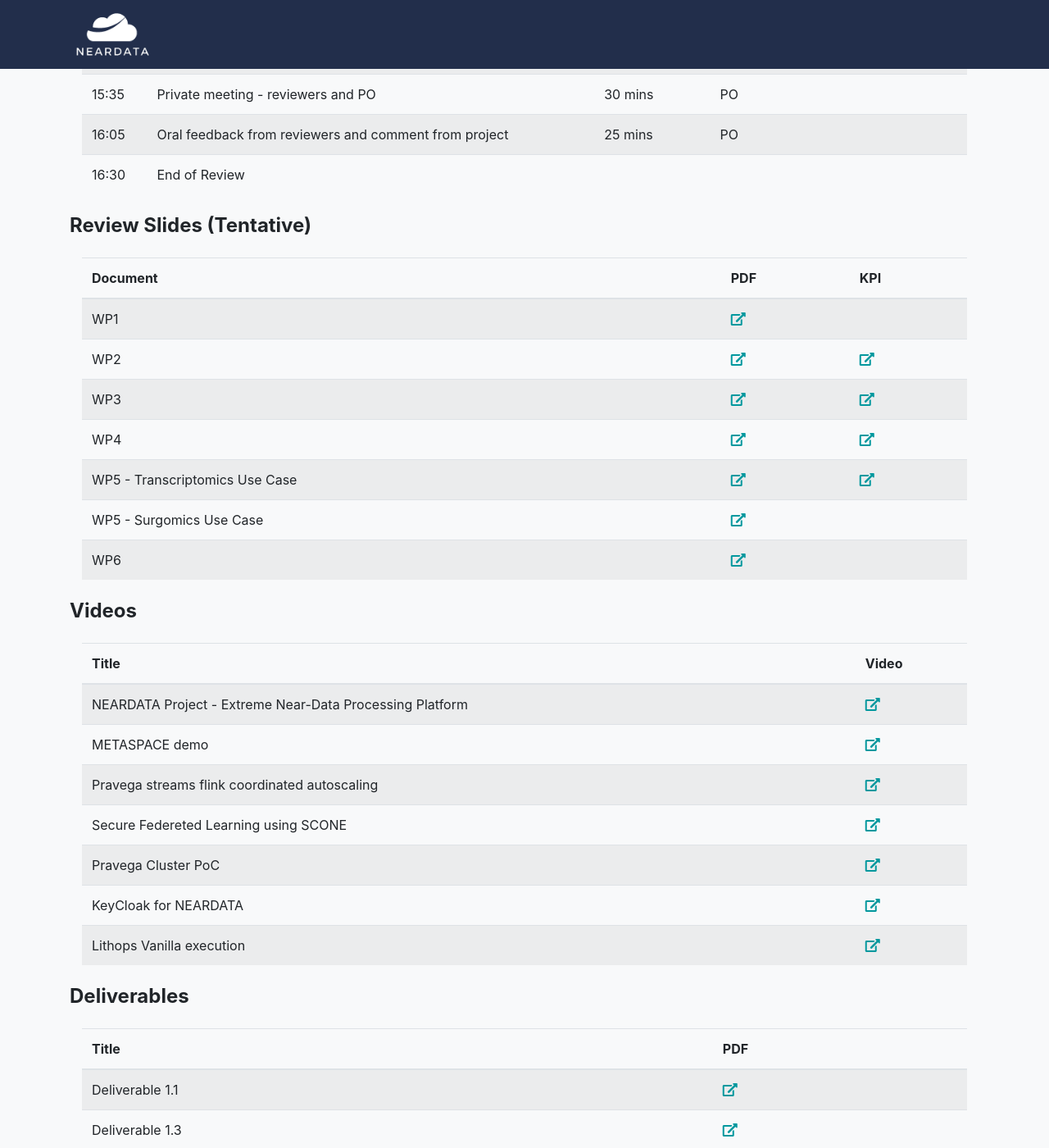
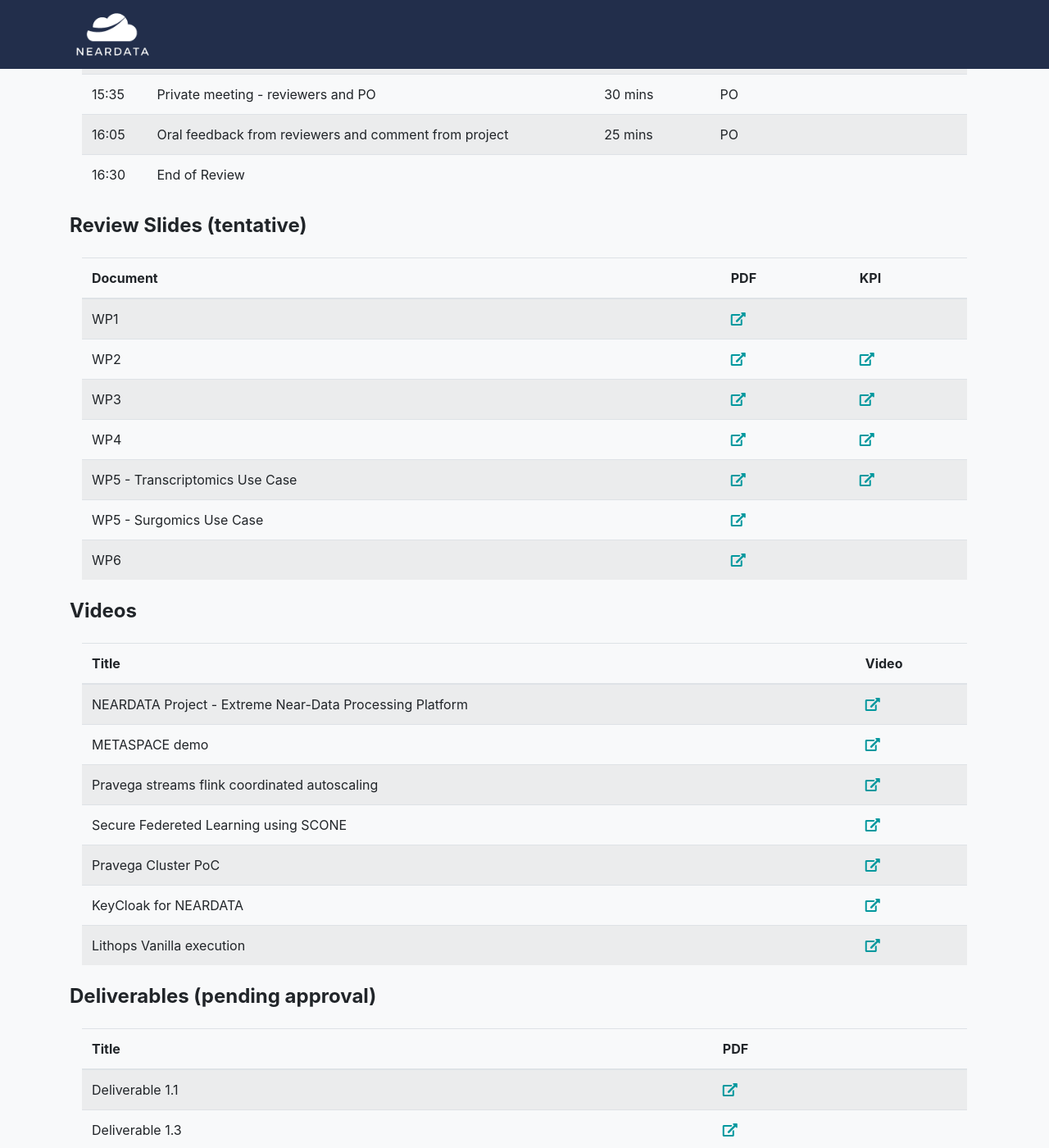
Before and after one commit to neardata-eu/neardata-eu.github.io, a Jekyll site: the page built from review.md, in a window 1280 px wide and 1400 px high, scrolled down 1582 px. Shown: the whole window at 82% size. Built offline with Jekyll 4.4.1, drawn with Linux system fonts in a browser that asks for light colours; some web fonts are replaced; some of the changed text lies outside the part shown.

Commit message:
change review

```diff
--- a/_data/sitetext.yml
+++ b/_data/sitetext.yml
@@ -125,6 +125,8 @@ results:
       link: "https://arxiv.org/pdf/2402.19340"
     - title: "Exploiting inherent elasticity of serverless in algorithms with unbalanced and irregular workloads"
       link: "https://doi.org/10.1016/j.jpdc.2024.104891"
+    - title: "Serverless End Game: Disaggregation enabling Transparency"
+      url: "https://dl.acm.org/doi/10.1145/3642977.3652094"
 
 
 publications:
--- a/_includes/results.html
+++ b/_includes/results.html
@@ -19,6 +19,7 @@
                   </div>
             </div>
             {% endfor %}
+            <i>* Deliverables pending approval</i>
         </div>
         <hr class="light pb-5">
         <div class="row">
--- a/review.md
+++ b/review.md
@@ -41,7 +41,7 @@ __Chair__: Pedro García López (Coordinator)
 	</table>
 </div>
 
-#### Review Slides (Tentative)
+#### Review Slides (tentative)
 <div class="col-lg-12 text-center mt-4 mb-4">
 	<table class="table table-striped" style="text-align: left">
 		<thead>
@@ -86,7 +86,7 @@ __Chair__: Pedro García López (Coordinator)
 </div>
 
 
-#### Deliverables
+#### Deliverables (pending approval)
 <div class="col-lg-12 text-center mt-4 mb-4">
 	<table class="table table-striped" style="text-align: left">
 		<thead>
```
